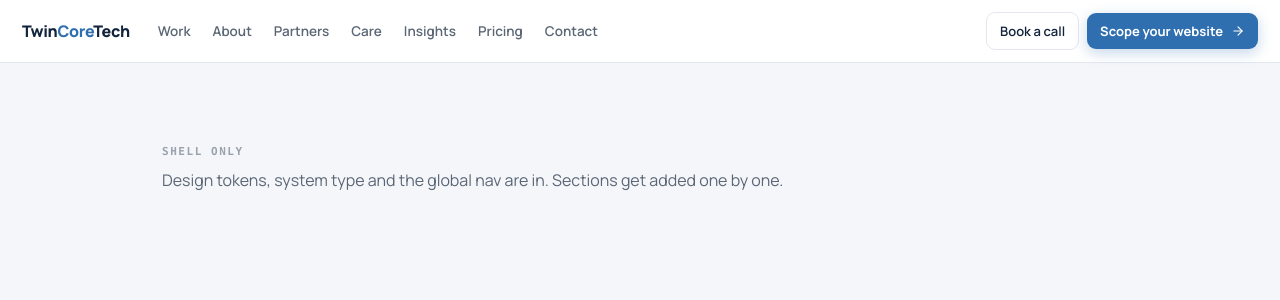
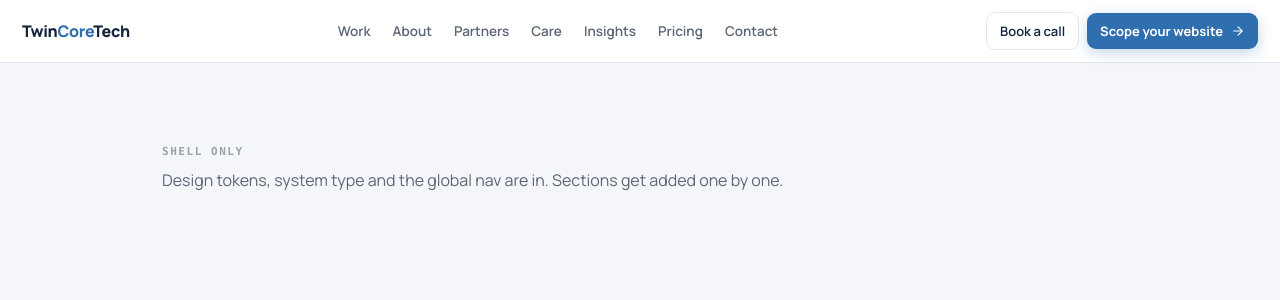
Before and after one commit to ayodhbhojithh/twinloom, a Next.js app: page / in a window 1280 px wide. Shown: the top 300 px of the page. Built offline with nearby package versions, Linux system fonts and the light colour scheme.

Commit message:
Update SiteHeader component to improve layout alignment by adding flex-1 class for better centering of navigation links. This change enhances the overall responsiveness and visual balance of the header.

```diff
--- a/components/layout/site-header.tsx
+++ b/components/layout/site-header.tsx
@@ -39,9 +39,11 @@ export function SiteHeader() {
           <BrandMark />
         </Link>
 
+        {/* flex-1 so the links centre in the space between the wordmark and the
+            two doors, rather than sitting up against the wordmark. */}
         <nav
           aria-label="Primary"
-          className="hidden flex-wrap gap-0.5 lg:flex"
+          className="hidden flex-1 flex-wrap justify-center gap-0.5 lg:flex"
         >
           {PRIMARY_NAV.map((item) => (
             <Link
```
